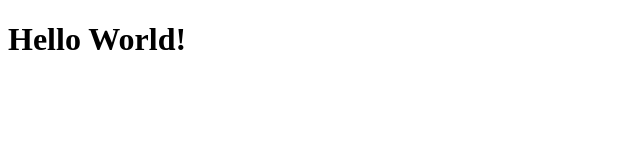
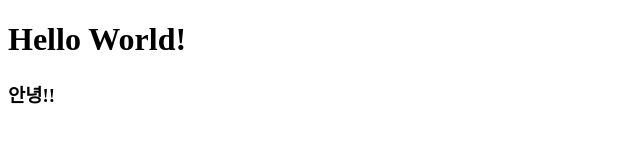
Before and after one commit to kkim-hgu/2023PP1_2, a plain HTML site: page index.html in a window 1280 px wide. Shown: the full height of the page, 0-640 px from the left. Drawn offline with Linux system fonts and the light colour scheme.

Commit message:
안녕이라고 적었어..

```diff
--- a/index.html
+++ b/index.html
@@ -7,6 +7,6 @@
 </head>
 <body>
     <h1>Hello World!</h1>
-
+    <h3>안녕!!</h3>
 </body>
 </html>
```
